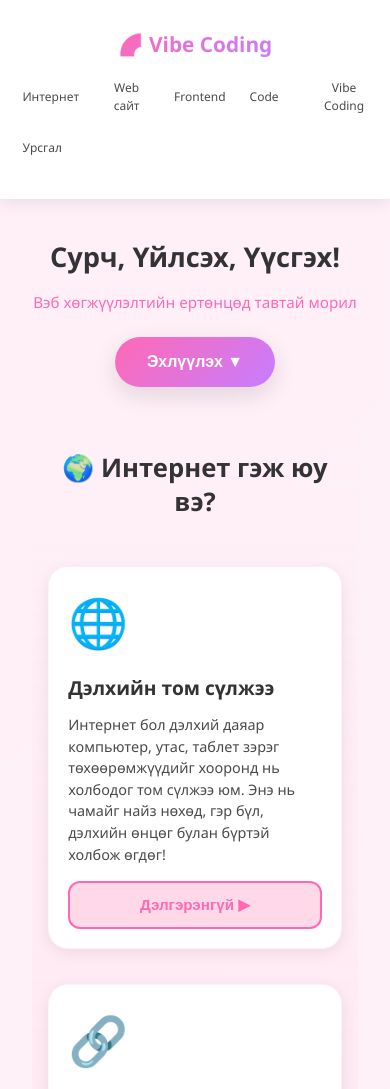
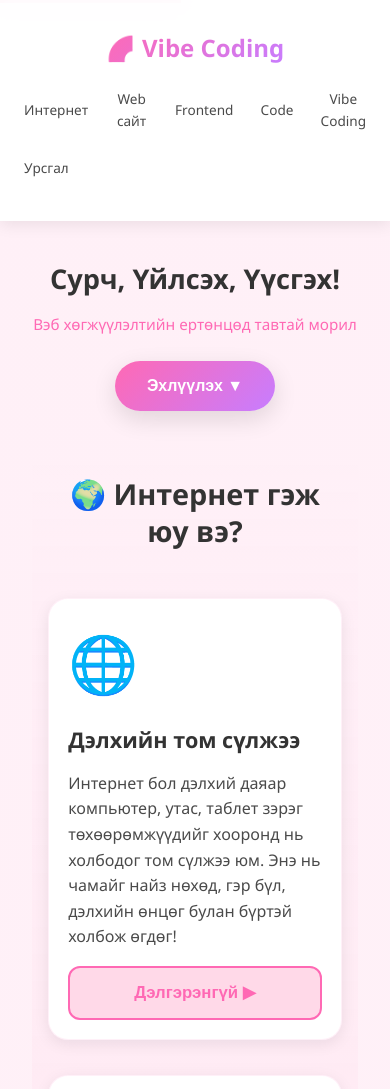
Before and after one commit to Mojurex/Winter-vibe-1, a website: page index.html in a window 390 px wide. Shown: the top 1089 px of the page. Drawn offline with Linux system fonts and the light colour scheme.

Commit message:
UI: Increase font sizes and padding for better readability on all devices

```diff
--- a/index.html
+++ b/index.html
@@ -365,7 +365,8 @@
     <footer class="footer">
         <div class="footer-content">
             <p>© 2026 Vibe Coding - Хүүхэлдэхүүнд зориулсан кодын сургалт</p>
-            <p>✨ Сурч, Үйлсэх, Үүсгэх ✨</p>
+            <p>🎉 Чи ч бас веб сайт хийж чадна!</p>
+            <p>✨ Санаа байхад л хангалттай. Өнөөдөр эхэл! ✨</p>
         </div>
     </footer>
 
--- a/public/style.css
+++ b/public/style.css
@@ -42,10 +42,11 @@ body {
     font-family: 'Segoe UI', Tahoma, Geneva, Verdana, sans-serif;
     background: linear-gradient(135deg, var(--color-pale-pink) 0%, #FFF5FB 100%);
     color: var(--color-text);
-    line-height: 1.6;
+    line-height: 1.7;
     overflow-x: hidden;
     -webkit-font-smoothing: antialiased;
     -moz-osx-font-smoothing: grayscale;
+    font-size: 18px;
 }
 
 /* ============= HEADER & NAVIGATION ============= */
@@ -69,7 +70,7 @@ body {
 }
 
 .logo {
-    font-size: 1.8rem;
+    font-size: 2rem;
     font-weight: 700;
     background: linear-gradient(135deg, var(--color-accent), var(--color-purple));
     -webkit-background-clip: text;
@@ -88,8 +89,8 @@ body {
     color: var(--color-text);
     text-decoration: none;
     font-weight: 500;
-    font-size: 0.9rem;
-    padding: 0.5rem 1rem;
+    font-size: 1rem;
+    padding: 0.6rem 1.2rem;
     border-radius: var(--radius-md);
     transition: var(--transition);
 }
@@ -220,7 +221,7 @@ body {
 }
 
 .section-title {
-    font-size: clamp(1.8rem, 4vw, 2.8rem);
+    font-size: clamp(2rem, 5vw, 3.2rem);
     font-weight: 700;
     color: var(--color-dark);
     margin-bottom: 0.5rem;
@@ -245,7 +246,7 @@ body {
 .card {
     background: white;
     border-radius: var(--radius-lg);
-    padding: 2rem;
+    padding: 2.5rem;
     box-shadow: var(--shadow-soft);
     transition: var(--transition);
     border: 1px solid rgba(255, 182, 217, 0.2);
@@ -257,13 +258,13 @@ body {
 }
 
 .card-icon {
-    font-size: 3rem;
+    font-size: 3.5rem;
     margin-bottom: 1rem;
     display: block;
 }
 
 .card h3 {
-    font-size: 1.5rem;
+    font-size: 1.65rem;
     color: var(--color-dark);
     margin-bottom: 0.5rem;
 }
@@ -272,6 +273,7 @@ body {
     color: var(--color-text);
     margin-bottom: 1rem;
     line-height: 1.7;
+    font-size: 1.05rem;
 }
 
 /* Reveal Button */
@@ -279,14 +281,14 @@ body {
     background: var(--color-light-pink);
     color: var(--color-accent);
     border: 2px solid var(--color-accent);
-    padding: 0.8rem 1.4rem;
+    padding: 0.9rem 1.6rem;
     border-radius: var(--radius-md);
     cursor: pointer;
     font-weight: 600;
     transition: var(--transition);
-    font-size: 0.95rem;
-    min-height: 44px;
-    min-width: 44px;
+    font-size: 1.05rem;
+    min-height: 48px;
+    min-width: 48px;
     display: inline-flex;
     align-items: center;
     justify-content: center;
@@ -391,7 +393,7 @@ body {
 }
 
 .intro-text {
-    font-size: 1.2rem;
+    font-size: 1.3rem;
     color: var(--color-text);
     font-weight: 500;
 }
@@ -408,7 +410,7 @@ body {
     background: linear-gradient(135deg, rgba(255, 182, 217, 0.3), rgba(255, 214, 232, 0.3));
     border: 2px solid rgba(255, 105, 180, 0.2);
     border-radius: var(--radius-lg);
-    padding: 2rem;
+    padding: 2.5rem;
     text-align: center;
     transition: var(--transition);
 }
@@ -420,19 +422,19 @@ body {
 }
 
 .tech-icon {
-    font-size: 4rem;
+    font-size: 4.5rem;
     margin-bottom: 1rem;
     display: block;
 }
 
 .tech-card h3 {
-    font-size: 1.8rem;
+    font-size: 2rem;
     color: var(--color-dark);
     margin-bottom: 0.5rem;
 }
 
 .tech-acronym {
-    font-size: 0.9rem;
+    font-size: 1rem;
     color: var(--color-accent);
     font-weight: 600;
     margin-bottom: 1rem;
@@ -441,10 +443,10 @@ body {
 .code-snippet {
     background: var(--color-dark);
     color: #90EE90;
-    padding: 1rem;
+    padding: 1.2rem;
     border-radius: var(--radius-md);
     font-family: 'Courier New', monospace;
-    font-size: 0.85rem;
+    font-size: 0.95rem;
     text-align: left;
     margin-top: 1rem;
     line-height: 1.6;
@@ -462,13 +464,13 @@ body {
 }
 
 .analogy-box h4 {
-    font-size: 1.5rem;
+    font-size: 1.65rem;
     margin-bottom: 1rem;
     color: var(--color-dark);
 }
 
 .analogy-box p {
-    font-size: 1.1rem;
+    font-size: 1.2rem;
     color: var(--color-text);
 }
 
@@ -708,14 +710,14 @@ body {
 }
 
 .flow-icon-large {
-    font-size: 4rem;
+    font-size: 4.5rem;
     margin-bottom: 1rem;
     display: block;
     animation: bounce 2s ease-in-out infinite;
 }
 
 .flow-step-large h4 {
-    font-size: 1.5rem;
+    font-size: 1.7rem;
     color: var(--color-dark);
     margin-bottom: 0.5rem;
 }
@@ -723,15 +725,16 @@ body {
 .flow-step-large p {
     color: var(--color-text);
     margin-bottom: 1rem;
+    font-size: 1.1rem;
 }
 
 .code-box {
     background: #1e1e1e;
     color: #90EE90;
-    padding: 1rem;
+    padding: 1.2rem;
     border-radius: var(--radius-md);
     font-family: 'Courier New', monospace;
-    font-size: 0.85rem;
+    font-size: 0.95rem;
     text-align: left;
     line-height: 1.6;
     margin-top: 0.5rem;
@@ -1101,12 +1104,12 @@ body {
 
 @media (max-width: 480px) {
     body {
-        font-size: 15px;
-        line-height: 1.5;
+        font-size: 17px;
+        line-height: 1.6;
     }
 
     .logo {
-        font-size: 1.3rem;
+        font-size: 1.5rem;
     }
 
     .nav-menu {
@@ -1116,15 +1119,15 @@ body {
     }
 
     .nav-link {
-        font-size: 0.75rem;
-        padding: 0.4rem 0.6rem;
-        min-height: 44px;
+        font-size: 0.85rem;
+        padding: 0.5rem 0.7rem;
+        min-height: 48px;
         flex: 1;
         text-align: center;
     }
 
     .section-title {
-        font-size: 1.6rem;
+        font-size: 1.8rem;
         line-height: 1.3;
     }
 
@@ -1134,13 +1137,13 @@ body {
     }
 
     .card h3 {
-        font-size: 1.2rem;
-        margin-bottom: 0.7rem;
+        font-size: 1.35rem;
+        margin-bottom: 0.8rem;
     }
 
     .card p {
-        font-size: 0.9rem;
-        line-height: 1.5;
+        font-size: 1rem;
+        line-height: 1.6;
     }
 
     .tech-card {
--- a/style.css
+++ b/style.css
@@ -42,10 +42,11 @@ body {
     font-family: 'Segoe UI', Tahoma, Geneva, Verdana, sans-serif;
     background: linear-gradient(135deg, var(--color-pale-pink) 0%, #FFF5FB 100%);
     color: var(--color-text);
-    line-height: 1.6;
+    line-height: 1.7;
     overflow-x: hidden;
     -webkit-font-smoothing: antialiased;
     -moz-osx-font-smoothing: grayscale;
+    font-size: 18px;
 }
 
 /* ============= HEADER & NAVIGATION ============= */
@@ -69,7 +70,7 @@ body {
 }
 
 .logo {
-    font-size: 1.8rem;
+    font-size: 2rem;
     font-weight: 700;
     background: linear-gradient(135deg, var(--color-accent), var(--color-purple));
     -webkit-background-clip: text;
@@ -88,8 +89,8 @@ body {
     color: var(--color-text);
     text-decoration: none;
     font-weight: 500;
-    font-size: 0.9rem;
-    padding: 0.5rem 1rem;
+    font-size: 1rem;
+    padding: 0.6rem 1.2rem;
     border-radius: var(--radius-md);
     transition: var(--transition);
 }
@@ -220,7 +221,7 @@ body {
 }
 
 .section-title {
-    font-size: clamp(1.8rem, 4vw, 2.8rem);
+    font-size: clamp(2rem, 5vw, 3.2rem);
     font-weight: 700;
     color: var(--color-dark);
     margin-bottom: 0.5rem;
@@ -245,7 +246,7 @@ body {
 .card {
     background: white;
     border-radius: var(--radius-lg);
-    padding: 2rem;
+    padding: 2.5rem;
     box-shadow: var(--shadow-soft);
     transition: var(--transition);
     border: 1px solid rgba(255, 182, 217, 0.2);
@@ -257,13 +258,13 @@ body {
 }
 
 .card-icon {
-    font-size: 3rem;
+    font-size: 3.5rem;
     margin-bottom: 1rem;
     display: block;
 }
 
 .card h3 {
-    font-size: 1.5rem;
+    font-size: 1.65rem;
     color: var(--color-dark);
     margin-bottom: 0.5rem;
 }
@@ -272,6 +273,7 @@ body {
     color: var(--color-text);
     margin-bottom: 1rem;
     line-height: 1.7;
+    font-size: 1.05rem;
 }
 
 /* Reveal Button */
@@ -279,14 +281,14 @@ body {
     background: var(--color-light-pink);
     color: var(--color-accent);
     border: 2px solid var(--color-accent);
-    padding: 0.8rem 1.4rem;
+    padding: 0.9rem 1.6rem;
     border-radius: var(--radius-md);
     cursor: pointer;
     font-weight: 600;
     transition: var(--transition);
-    font-size: 0.95rem;
-    min-height: 44px;
-    min-width: 44px;
+    font-size: 1.05rem;
+    min-height: 48px;
+    min-width: 48px;
     display: inline-flex;
     align-items: center;
     justify-content: center;
@@ -391,7 +393,7 @@ body {
 }
 
 .intro-text {
-    font-size: 1.2rem;
+    font-size: 1.3rem;
     color: var(--color-text);
     font-weight: 500;
 }
@@ -408,7 +410,7 @@ body {
     background: linear-gradient(135deg, rgba(255, 182, 217, 0.3), rgba(255, 214, 232, 0.3));
     border: 2px solid rgba(255, 105, 180, 0.2);
     border-radius: var(--radius-lg);
-    padding: 2rem;
+    padding: 2.5rem;
     text-align: center;
     transition: var(--transition);
 }
@@ -420,19 +422,19 @@ body {
 }
 
 .tech-icon {
-    font-size: 4rem;
+    font-size: 4.5rem;
     margin-bottom: 1rem;
     display: block;
 }
 
 .tech-card h3 {
-    font-size: 1.8rem;
+    font-size: 2rem;
     color: var(--color-dark);
     margin-bottom: 0.5rem;
 }
 
 .tech-acronym {
-    font-size: 0.9rem;
+    font-size: 1rem;
     color: var(--color-accent);
     font-weight: 600;
     margin-bottom: 1rem;
@@ -441,10 +443,10 @@ body {
 .code-snippet {
     background: var(--color-dark);
     color: #90EE90;
-    padding: 1rem;
+    padding: 1.2rem;
     border-radius: var(--radius-md);
     font-family: 'Courier New', monospace;
-    font-size: 0.85rem;
+    font-size: 0.95rem;
     text-align: left;
     margin-top: 1rem;
     line-height: 1.6;
@@ -462,13 +464,13 @@ body {
 }
 
 .analogy-box h4 {
-    font-size: 1.5rem;
+    font-size: 1.65rem;
     margin-bottom: 1rem;
     color: var(--color-dark);
 }
 
 .analogy-box p {
-    font-size: 1.1rem;
+    font-size: 1.2rem;
     color: var(--color-text);
 }
 
@@ -708,14 +710,14 @@ body {
 }
 
 .flow-icon-large {
-    font-size: 4rem;
+    font-size: 4.5rem;
     margin-bottom: 1rem;
     display: block;
     animation: bounce 2s ease-in-out infinite;
 }
 
 .flow-step-large h4 {
-    font-size: 1.5rem;
+    font-size: 1.7rem;
     color: var(--color-dark);
     margin-bottom: 0.5rem;
 }
@@ -723,15 +725,16 @@ body {
 .flow-step-large p {
     color: var(--color-text);
     margin-bottom: 1rem;
+    font-size: 1.1rem;
 }
 
 .code-box {
     background: #1e1e1e;
     color: #90EE90;
-    padding: 1rem;
+    padding: 1.2rem;
     border-radius: var(--radius-md);
     font-family: 'Courier New', monospace;
-    font-size: 0.85rem;
+    font-size: 0.95rem;
     text-align: left;
     line-height: 1.6;
     margin-top: 0.5rem;
@@ -1101,12 +1104,12 @@ body {
 
 @media (max-width: 480px) {
     body {
-        font-size: 15px;
-        line-height: 1.5;
+        font-size: 17px;
+        line-height: 1.6;
     }
 
     .logo {
-        font-size: 1.3rem;
+        font-size: 1.5rem;
     }
 
     .nav-menu {
@@ -1116,15 +1119,15 @@ body {
     }
 
     .nav-link {
-        font-size: 0.75rem;
-        padding: 0.4rem 0.6rem;
-        min-height: 44px;
+        font-size: 0.85rem;
+        padding: 0.5rem 0.7rem;
+        min-height: 48px;
         flex: 1;
         text-align: center;
     }
 
     .section-title {
-        font-size: 1.6rem;
+        font-size: 1.8rem;
         line-height: 1.3;
     }
 
@@ -1134,13 +1137,13 @@ body {
     }
 
     .card h3 {
-        font-size: 1.2rem;
-        margin-bottom: 0.7rem;
+        font-size: 1.35rem;
+        margin-bottom: 0.8rem;
     }
 
     .card p {
-        font-size: 0.9rem;
-        line-height: 1.5;
+        font-size: 1rem;
+        line-height: 1.6;
     }
 
     .tech-card {
```
